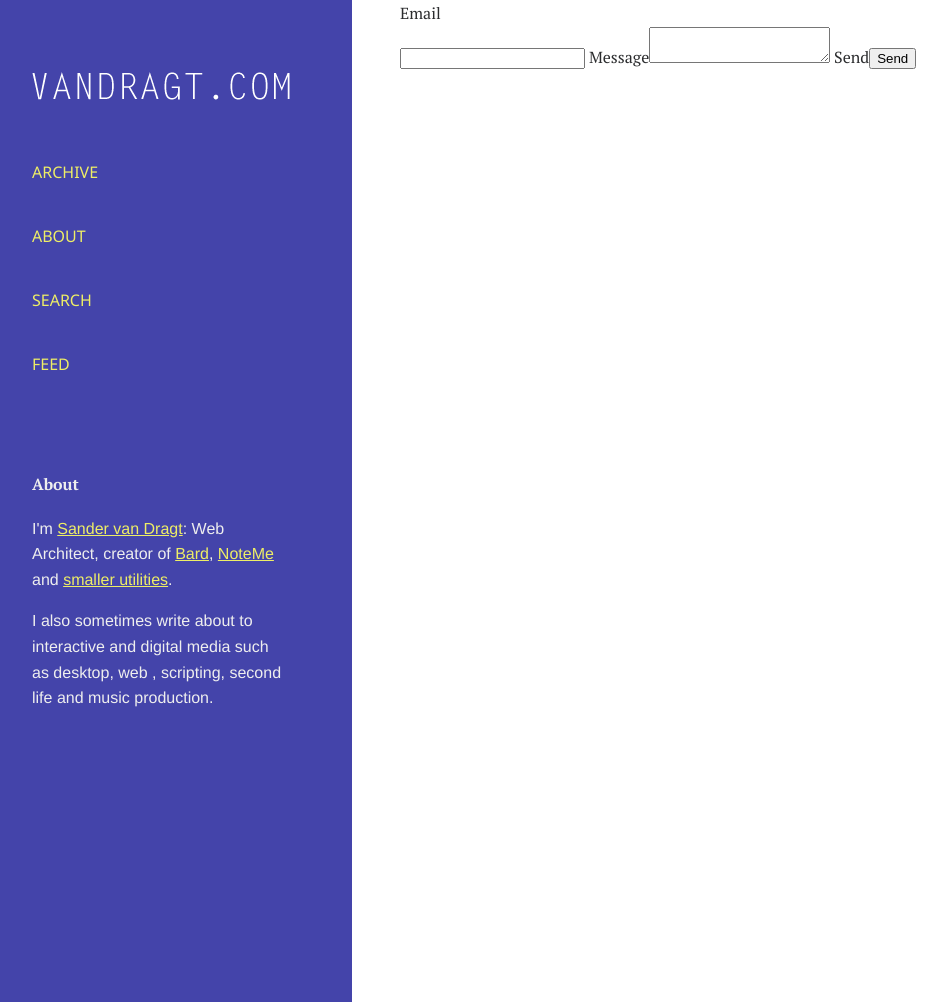
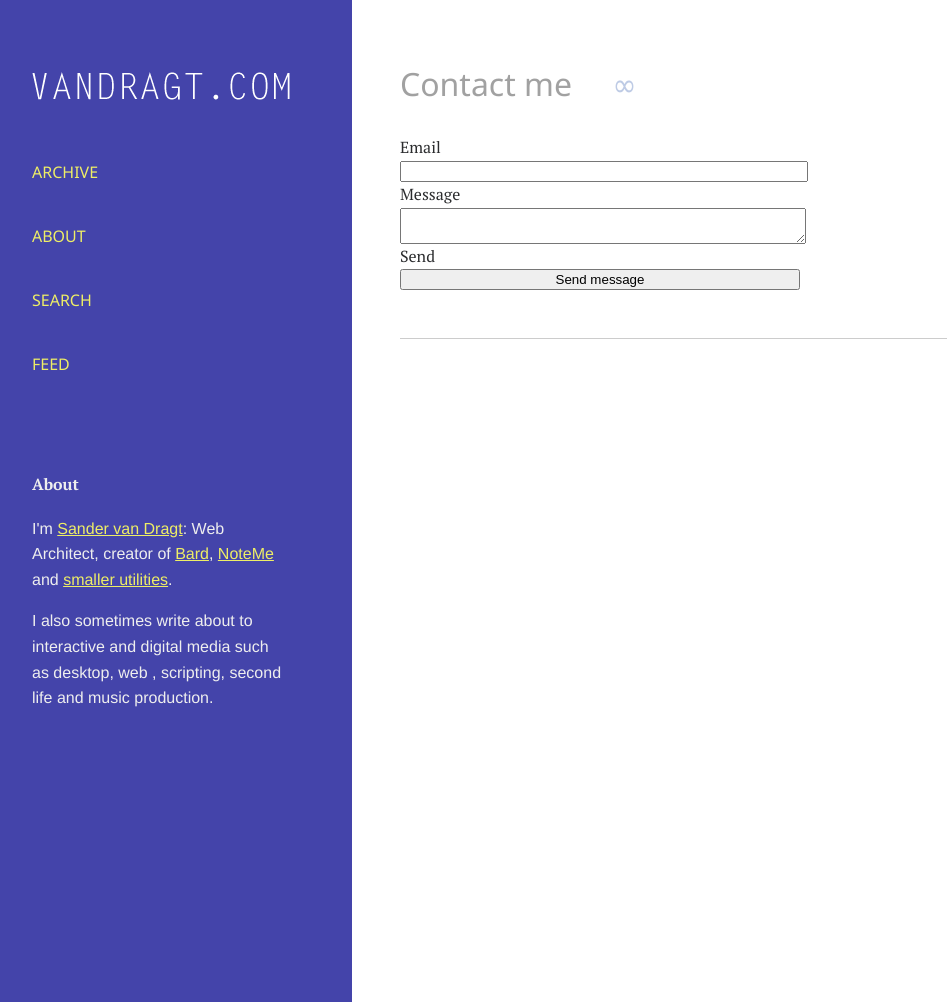
Before and after one commit to svandragt/svandragt.github.io, a Jekyll site: the page built from contact/index.html, in a window 1280 px wide and 1002 px high. Shown: the whole window, without its empty margins (32-979 px from the left). Built offline with Jekyll 4.4.1, drawn with Linux system fonts in a browser that asks for light colours.

Commit message:
contact form

```diff
--- a/contact/index.html
+++ b/contact/index.html
@@ -4,14 +4,23 @@ title: Contact me
 ---
 <h1>{{ site.name }}</h1>
 <div id="body">
+	<h2>{{ page.title }} <a style="text-decoration:none" class="permalink" href="{{ page.url }}">∞</a></h2>
 
-	<form action="http://getsimpleform.com/messages?form_api_token=5008ebf7571e56e6873d99e5fc4ea7ad" method="post">
-	  <!-- the redirect_to is optional, the form will redirect to the referrer on submission -->
-	  <input type='hidden' name='redirect_to' value='http://vandragt.com/contact/thanks'>
-	  <!-- all your input fields here.... -->
-	  <label>Email<br><input type='email' name='email'></label>
-	  <label>Message<textarea name='message'></textarea></label>
-	  <label>Send<input type='submit' value='Send'></label>
-	</form>
+	<div class="text item">
 
+		<form action="http://getsimpleform.com/messages?form_api_token=5008ebf7571e56e6873d99e5fc4ea7ad" method="post">
+			<!-- the redirect_to is optional, the form will redirect to the referrer on submission -->
+			<input type='hidden' name='redirect_to' value='http://vandragt.com/contact/thanks'>
+			<!-- all your input fields here.... -->
+			<label for="name">Email</label>
+			<input type='email' name='email'>
+
+			<label for="message">Message</label>
+			<textarea name='message'></textarea>
+
+			<label for"send">Send</label>
+			<input type='submit' value='Send message' name="send">
+		</form>
+
+	</div>
 </div>
--- a/styles.css
+++ b/styles.css
@@ -81,6 +81,15 @@ h2 a:hover {
 }
 h3 {
   font-size: 1em;
+}
+input,
+textarea {
+  display: block;
+  width: 90%;
+  max-width: 30em;
+}
+label {
+  display: block;
 }
 li > p {
   margin: 0;
```
Also changed, not shown: contact/thanks/index.html (added, +13 -0 lines), styles.less (+11 -0 lines).
